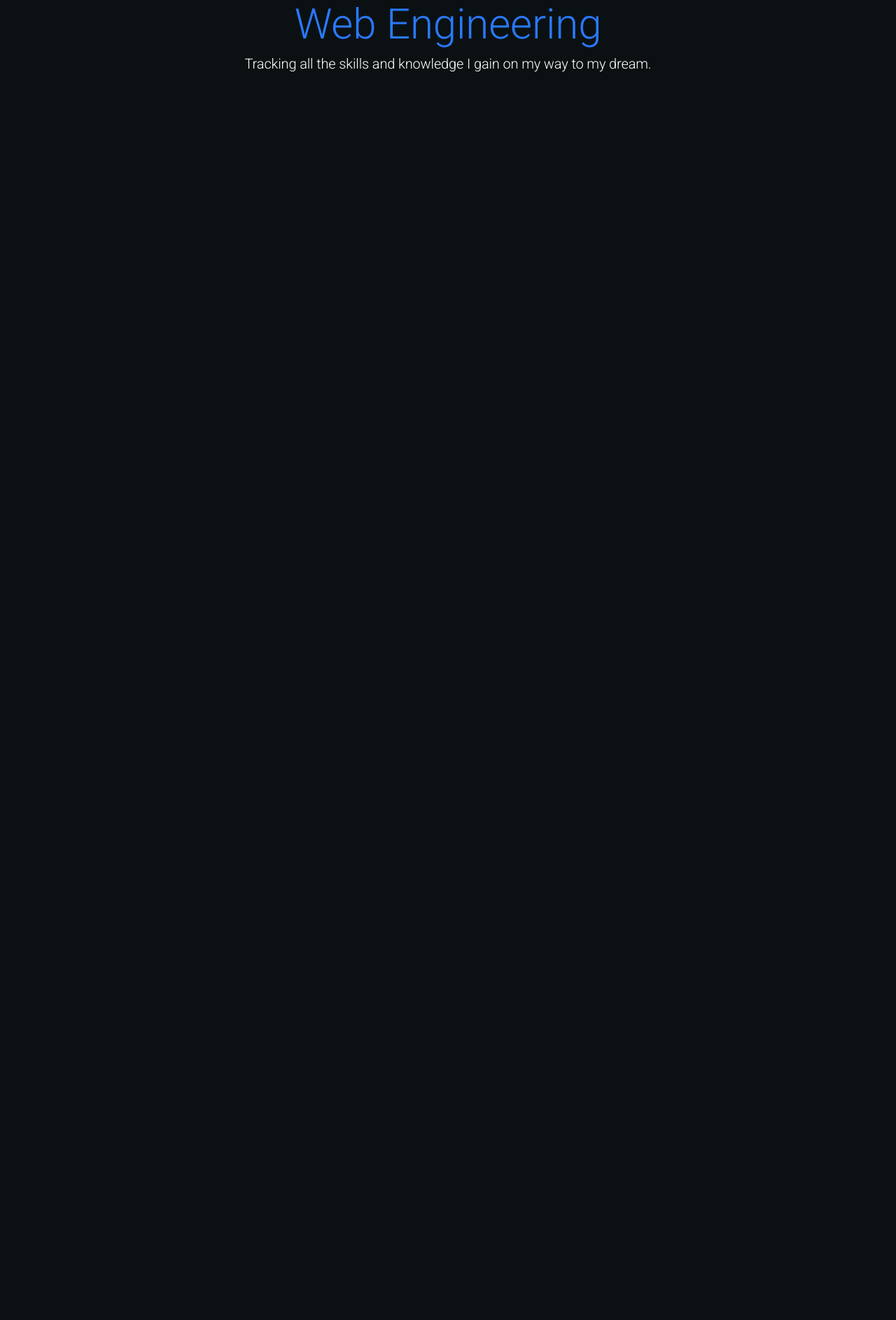
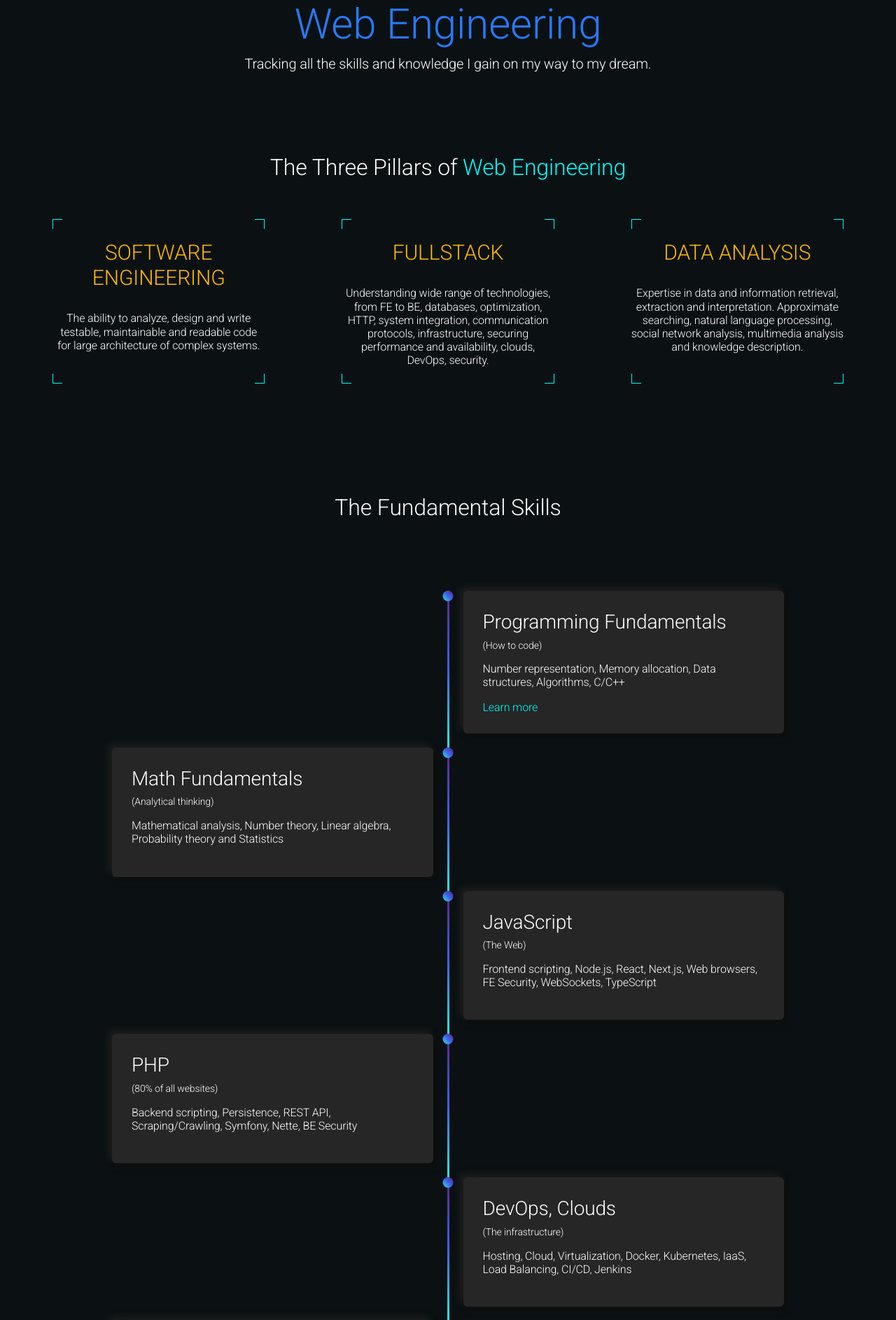
Before and after one commit to Sirvy/web-eng-journey, a PHP site: page / in a window 1280 px wide. Shown: the part 233-2119 px from the top of the page at 70% size. Before the commit the page ends 336 px from the top, so only its background shows below. Run offline with PHP 8.4, Linux system fonts and the light colour scheme.

Commit message:
Edit index page

```diff
--- a/public/index.html
+++ b/public/index.html
@@ -17,10 +17,171 @@
         </div>
     </header>
 
-    <section id="about">
-        <div class="container px-4">
+    <section class="pillar-section container">
+        <h2 class="center">The Three Pillars of <span class="cyan">Web Engineering</span></h2>
+        <div class="d-flex justify-content-around">
+            <div class="pillar-component">
+                <span>Software Engineering</span>
+                <p>The ability to analyze, design and write testable, maintainable and readable code for large architecture of complex systems.</p>
+                <div class="corners top"></div>
+                <div class="corners bottom"></div>
+            </div>
+            <div class="pillar-component">
+                <span>FullStack</span>
+                <p>Understanding wide range of technologies, from FE to BE, databases, optimization, HTTP, system integration, communication protocols, infrastructure, securing performance and availability, clouds, DevOps, security.</p>
+                <div class="corners top"></div>
+                <div class="corners bottom"></div>
+            </div>
+            <div class="pillar-component">
+                <span>Data Analysis</span>
+                <p>Expertise in data and information retrieval, extraction and interpretation. Approximate searching, natural language processing, social network analysis, multimedia analysis and knowledge description.</p>
+                <div class="corners top"></div>
+                <div class="corners bottom"></div>
+            </div>
         </div>
     </section>
+
+    <section class="design-section">
+        <h2 class="center">The Fundamental Skills</h2>
+        <div class="timeline">
+            <div class="timeline-empty">
+            </div>
+            <div class="timeline-middle">
+                <div class="timeline-circle"></div>
+            </div>
+            <div class="timeline-component timeline-content">
+                <h3>Programming Fundamentals</h3>
+                <p class="small">(How to code)</p>
+                <p>Number representation, Memory allocation, Data structures, Algorithms, C/C++</p>
+                <a href="#">Learn more</a>
+            </div>
+
+            <div class="timeline-component timeline-content">
+                <h3>Math Fundamentals</h3>
+                <p class="small">(Analytical thinking)</p>
+                <p>Mathematical analysis, Number theory, Linear algebra, Probability theory and Statistics</p>
+            </div>
+            <div class="timeline-middle">
+                <div class="timeline-circle"></div>
+            </div>
+            <div class="timeline-empty">
+            </div>
+
+            <div class="timeline-empty">
+            </div>
+            <div class="timeline-middle">
+                <div class="timeline-circle"></div>
+            </div>
+            <div class=" timeline-component timeline-content">
+                <h3>JavaScript</h3>
+                <p class="small">(The Web)</p>
+                <p>Frontend scripting, Node.js, React, Next.js, Web browsers, FE Security, WebSockets, TypeScript</p>
+            </div>
+
+            <div class=" timeline-component timeline-content">
+                <h3>PHP</h3>
+                <p class="small">(80% of all websites)</p>
+                <p>Backend scripting, Persistence, REST API, Scraping/Crawling, Symfony, Nette, BE Security</p>
+            </div>
+            <div class="timeline-middle">
+                <div class="timeline-circle"></div>
+            </div>
+            <div class="timeline-empty">
+            </div>
+
+            <div class="timeline-empty">
+            </div>
+            <div class="timeline-middle">
+                <div class="timeline-circle"></div>
+            </div>
+            <div class=" timeline-component timeline-content">
+                <h3>DevOps, Clouds</h3>
+                <p class="small">(The infrastructure)</p>
+                <p>Hosting, Cloud, Virtualization, Docker, Kubernetes, IaaS, Load Balancing, CI/CD, Jenkins</p>
+            </div>
+
+            <div class=" timeline-component timeline-content">
+                <h3>Distributed Systems</h3>
+                <p class="small">(High performance computing)</p>
+                <p>Parallel programming, Parallel computing, Distributed computing and algorithms</p>
+            </div>
+            <div class="timeline-middle">
+                <div class="timeline-circle"></div>
+            </div>
+            <div class="timeline-empty">
+            </div>
+
+            <div class="timeline-empty">
+            </div>
+            <div class="timeline-middle">
+                <div class="timeline-circle"></div>
+            </div>
+            <div class=" timeline-component timeline-content">
+                <h3>Databases</h3>
+                <p class="small">(All the data)</p>
+                <p>SQL, DB design, Optimization, Indexes, Transactions, Scalability, NoSQL, Teradata, BigData, Graph databases</p>
+            </div>
+
+            <div class=" timeline-component timeline-content">
+                <h3>Software Engineering</h3>
+                <p class="small">(Design large architectures)</p>
+                <p>Java Enterprise, JVM, Programming principles, Design patterns, UML, Architectures, Testing, Microservices, Spring, System integration</p>
+            </div>
+            <div class="timeline-middle">
+                <div class="timeline-circle"></div>
+            </div>
+            <div class="timeline-empty">
+            </div>
+
+            <div class="timeline-empty">
+            </div>
+            <div class="timeline-middle">
+                <div class="timeline-circle"></div>
+            </div>
+            <div class=" timeline-component timeline-content">
+                <h3>Web Analysis</h3>
+                <p class="small">(Analyze the internet)</p>
+                <p>Information retrieval, Similarity search, Multimedia, Web mining, Python, Social network analysis, Recommender systems, Web semantics</p>
+            </div>
+
+            <div class=" timeline-component timeline-content">
+                <h3>Web Security</h3>
+                <p class="small">(Protect the Web)</p>
+                <p>Encryption, Server-side, SQL injection, File upload, Client-side, XSS, Clickjacking, CSRF, JWT, OAuth, HTTP</p>
+            </div>
+            <div class="timeline-middle">
+                <div class="timeline-circle"></div>
+            </div>
+            <div class="timeline-empty">
+            </div>
+
+            <div class="timeline-empty">
+            </div>
+            <div class="timeline-middle">
+                <div class="timeline-circle"></div>
+            </div>
+            <div class=" timeline-component timeline-content">
+                <h3>Combinatorial Optimization</h3>
+                <p class="small">(Solving the largest problems)</p>
+                <p>P vs. NP, Solving problems using heuristics, Simulated annealing, Simulated evolution, Genetic algorithms</p>
+            </div>
+
+            <div class=" timeline-component timeline-content">
+                <h3>.NET</h3>
+                <p class="small">(Modern Backend)</p>
+                <p>Modern programming, C#, LINQ, Entity Framework, MVC, Asynchronous programming</p>
+            </div>
+            <div class="timeline-middle">
+                <div class="timeline-circle"></div>
+            </div>
+            <div class="timeline-empty">
+            </div>
+
+        </div>
+        </div>
+    </section>
+
+    <footer></footer>
 
     <script src="https://cdn.jsdelivr.net/npm/bootstrap@5.1.3/dist/js/bootstrap.bundle.min.js"
             integrity="sha384-ka7Sk0Gln4gmtz2MlQnikT1wXgYsOg+OMhuP+IlRH9sENBO0LRn5q+8nbTov4+1p"
--- a/public/styles.css
+++ b/public/styles.css
@@ -15,6 +15,15 @@ h1 {
     color: rgb(41, 121, 255);
 }
 
+.cyan {
+    color: cyan;
+}
+
+a {
+    text-decoration: none;
+    color: cyan;
+}
+
 .center {
     text-align: center;
 }
@@ -28,3 +37,168 @@ section {
    padding-top: 9rem;
    padding-bottom: 9rem;
 }
+
+.pillar-section {
+    padding: 5px 0;
+    margin-bottom: 100px;
+}
+
+.pillar-section .d-flex {
+    gap: 100px;
+    margin-top: 50px;
+}
+
+.pillar-component {
+    flex: 1 1 0;
+    display: inline-block;
+    position: relative;
+    margin: 5px;
+    box-sizing: border-box;
+}
+
+.pillar-component span {
+    display: block;
+    padding: 30px;
+    font-size: 30px;
+    color: #FFB902;
+    text-transform: uppercase;
+    text-align: center;
+}
+
+.pillar-component p {
+    text-align: center;
+}
+
+.corners {
+    position: absolute;
+    width: 100%;
+    transition-duration: 0.3s;
+    border-color: cyan;
+}
+
+.corners::before, .corners::after {
+    content: '';
+    position: absolute;
+    width: 14px;
+    height: 14px;
+    border-color: cyan;
+    border-style: solid;
+    transition-duration: 0.3s;
+    transform: translateZ(0);
+}
+.corners::before {
+    left: 0;
+}
+.corners::after {
+    right: 0;
+}
+
+.corners.top {
+    top: 0;
+}
+.corners.top::before {
+    border-width: 1px 0 0 1px;
+}
+.corners.top::after {
+    border-width: 1px 1px 0 0;
+}
+
+.corners.bottom {
+    bottom: 7px;
+}
+.corners.bottom::before {
+    border-width: 0 0 1px 1px;
+}
+.corners.bottom::after {
+    border-width: 0 1px 1px 0;
+}
+
+
+
+.design-section {
+    display: flex;
+    flex-direction: column;
+    align-items: center;
+    justify-content: center;
+    min-height: 100vh;
+    padding: 5px 0;
+    background: linear-gradient(197deg, rgba(11,17,19,1) 0%, rgba(11,17,19,1) 54%, rgb(0, 42, 58) 100%);
+}
+.design-section h2 {
+    margin-top: 50px;
+    margin-bottom: 50px;
+}
+
+.design {
+    display: flex;
+    align-items: center;
+    justify-content: center;
+}
+
+.timeline {
+    width: 80%;
+    height: auto;
+    max-width: 1000px;
+    margin-top: 50px;
+    display: flex;
+    flex-direction: column;
+}
+
+.timeline-content {
+    padding: 20px;
+    background: #262626;
+    -webkit-box-shadow: 5px 5px 10px #181818, -5px -5px 10px #1f1f1f;
+    box-shadow: 5px 5px 10px #0e0e0e, -5px -5px 10px #1f1f1f;
+    border-radius: 5px;
+    color: white;
+    padding: 1.75rem;
+    transition: 0.4s ease;
+    overflow-wrap: break-word !important;
+    margin: 1rem 1rem 20px;
+    border-radius: 6px;
+}
+
+.timeline-component {
+    margin: 0px 20px 20px 20px;
+}
+
+@media screen and (max-width: 900px) {
+    .pillar-section .d-flex {
+        gap: 10px;
+    }
+}
+
+
+@media screen and (max-width: 768px) {
+    .pillar-section .d-flex {
+        flex-direction: column;
+        gap: 50px;
+    }
+}
+
+@media screen and (min-width: 768px) {
+    .timeline {
+        display: grid;
+        grid-template-columns: 1fr 3px 1fr;
+    }
+    .timeline-middle {
+        position: relative;
+        background-image: linear-gradient(45deg, #21f2eb, #4062e9, #5c238a);
+        width: 3px;
+        height: 100%;
+    }
+    .main-middle {
+        opacity: 0;
+    }
+    .timeline-circle {
+        position: absolute;
+        top: 0;
+        left: 50%;
+        width: 15px;
+        height: 15px;
+        border-radius: 50%;
+        background-image: linear-gradient(45deg, #21f2eb, #4062e9, #5c238a);
+        -webkit-transform: translateX(-50%);
+        transform: translateX(-50%);
+    }
+}
```
